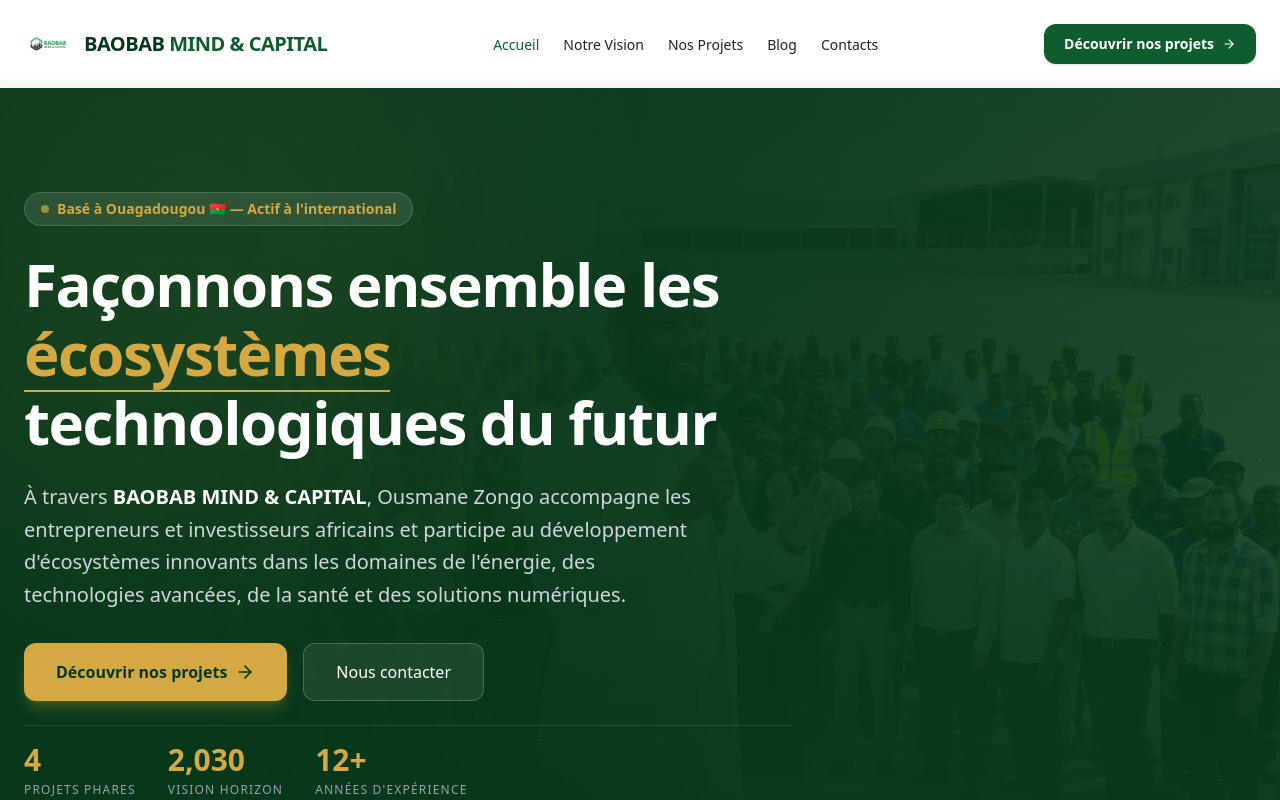
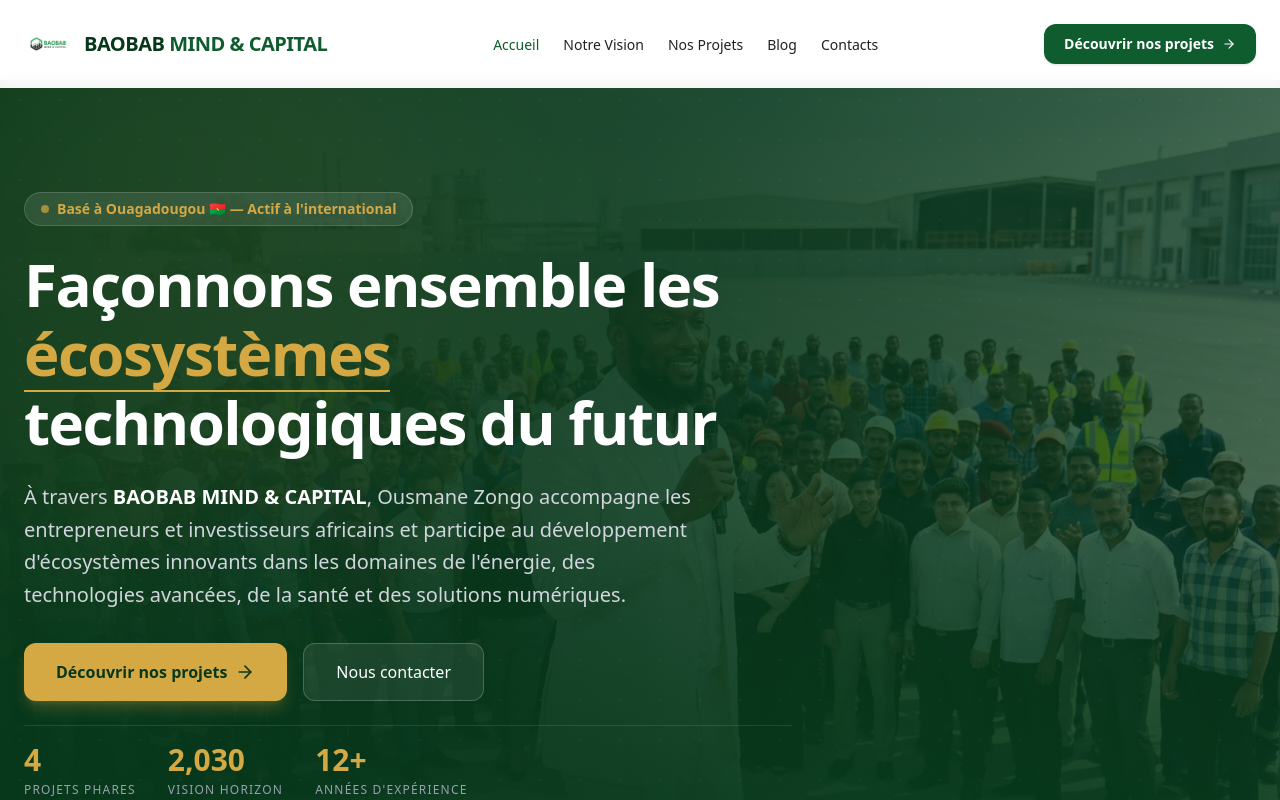
Before and after one commit to baroubagroup/baobab, a Next.js app: page / in a window 1280 px wide. Shown: the top 800 px of the page. Built offline with nearby package versions, Linux system fonts and the light colour scheme; no server answers.

Commit message:
Increase Hero cover background opacity for higher visibility

```diff
--- a/src/app/page.tsx
+++ b/src/app/page.tsx
@@ -181,17 +181,17 @@
     <>
       {/* ══════════════════════════════════════════════════ HERO */}
       <section ref={heroRef} className="relative bg-primary-dark text-white min-h-[85vh] lg:min-h-[90vh] flex items-center overflow-hidden">
-        {/* Image de couverture en arrière-plan plein écran avec opacité réduite */}
+        {/* Image de couverture en arrière-plan plein écran avec opacité rehaussée pour être bien visible */}
         <div className="absolute inset-0 z-0">
           <Image
             src="/images/hero_cover.webp"
             alt="BAOBAB Mind & Capital — Leadership & Équipes"
             fill
             priority
-            className="object-cover object-center opacity-25"
+            className="object-cover object-center opacity-45"
           />
-          <div className="absolute inset-0 bg-gradient-to-r from-primary-dark via-primary-dark/85 to-primary-dark/50" />
-          <div className="absolute inset-0 bg-gradient-to-t from-primary-dark via-transparent to-primary-dark/30" />
+          <div className="absolute inset-0 bg-gradient-to-r from-primary-dark/95 via-primary-dark/75 to-primary-dark/35" />
+          <div className="absolute inset-0 bg-gradient-to-t from-primary-dark/90 via-transparent to-primary-dark/20" />
         </div>
 
         {/* Grille de points */}
```
